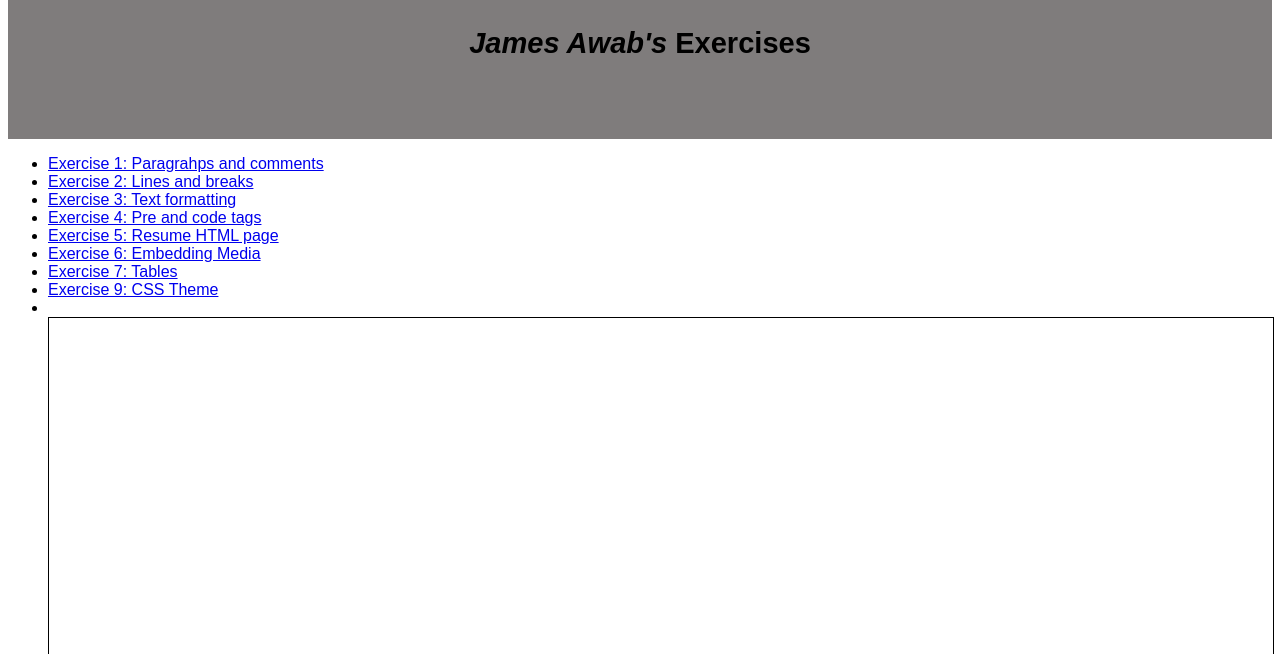
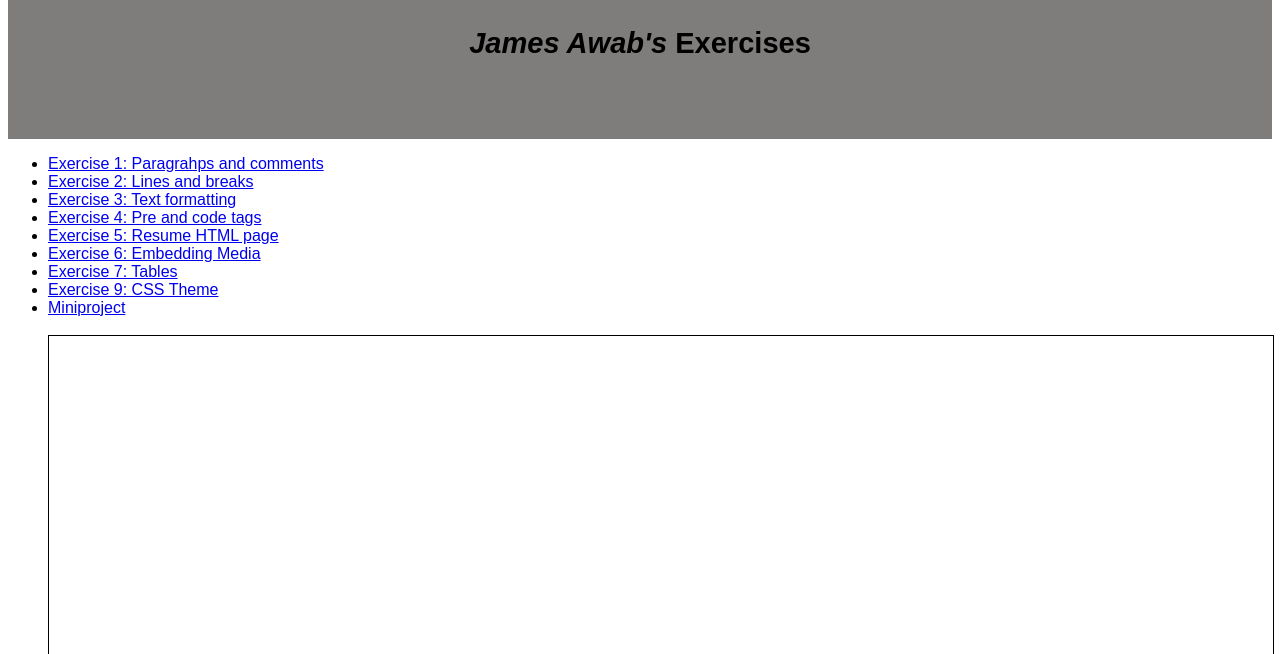
Before and after one commit to awabjames/kodego-demo, a plain HTML site: page index.html in a window 1280 px wide. Shown: the part 146-800 px from the top of the page. Drawn offline with Linux system fonts and the light colour scheme.

Commit message:
Update index.html

```diff
--- a/index.html
+++ b/index.html
@@ -31,9 +31,8 @@ header {
         <li><a href="Exercise5.html" target="iframe1"> Exercise 5: Resume HTML page</a></li>
         <li><a href="Exercise6.html" target="iframe1"> Exercise 6: Embedding Media</a></li>
         <li><a href="Exercise7.html" target="iframe1"> Exercise 7: Tables</a></li>
-      <li><a href="Exercise9.html" target="iframe1"> Exercise 9: CSS Theme </a></li>
-      <li><a href="https://awabjames.github.io/miniprojects/home.hmtl" target="iframe1">
-
+        <li><a href="Exercise9.html" target="iframe1"> Exercise 9: CSS Theme </a></li>
+        <li><a href="https://awabjames.github.io/miniprojects/home.hmtl" target="iframe1">Miniproject</a></li>
         <br>
         <iframe src="Homepage.html" width="100%" height="1000" name="iframe1" style="border:1px solid black;">
         </iframe>
```
